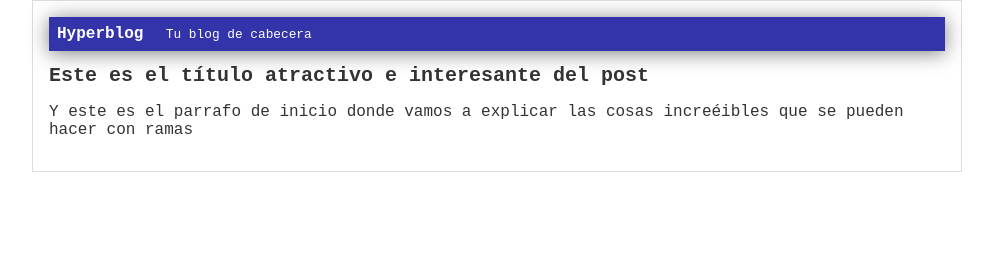
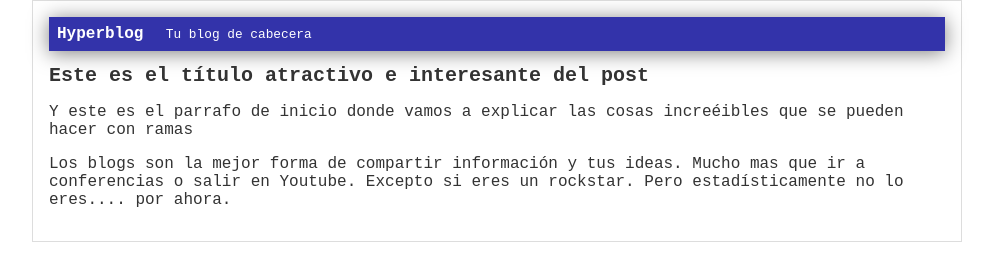
Before and after one commit to lrangelc/hyperblog, a plain HTML site: page blogpost.html in a window 1280 px wide. Shown: the whole page, without its empty margins (143-1136 px from the left). Drawn offline with Linux system fonts and the light colour scheme.

Commit message:
fix2 blog

```diff
--- a/blogpost.html
+++ b/blogpost.html
@@ -16,6 +16,7 @@
                 <div id="post">
                     <h1>Este es el título atractivo e interesante del post</h1>
                     <p>Y este es el parrafo de inicio donde vamos a explicar las cosas increéibles que se pueden hacer con ramas</p>
+                    <p>Los blogs son la mejor forma de compartir información y tus ideas. Mucho mas que ir a conferencias o salir en Youtube. Excepto si eres un rockstar. Pero estadísticamente no lo eres.... por ahora.</p>
                 </div>
             </div>
 </body>
```
